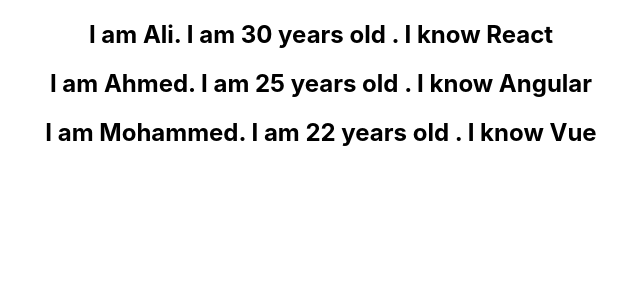
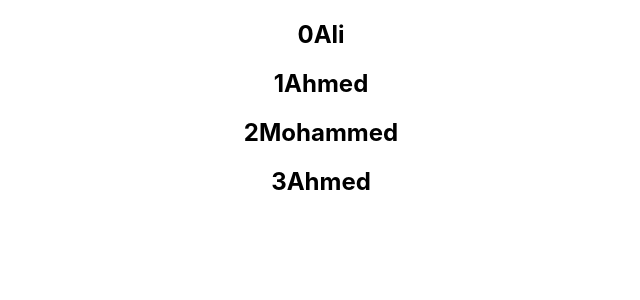
Before and after one commit to Asmaathabet/react-js-course, a React (Create React App) app: page / in a window 1280 px wide. Shown: the top 300 px of the page, without its empty margins (319-959 px from the left). Built offline with nearby package versions, Linux system fonts and the light colour scheme.

Commit message:
using index as akey if there is no unique id

```diff
--- a/src/components/NameList.js
+++ b/src/components/NameList.js
@@ -1,43 +1,42 @@
 import React from 'react'
-import Person from './Person'
+// import Person from './Person'
 
 function NameList() {
-    // const names = ['Ali', 'Ahmed' , 'Mohammed']
-    // const nameList = names.map(name => <h2>{name}</h2>)
-    const persons = [
-        {
-            id: 1,
-            name: 'Ali',
-            age: 30,
-            skill: 'React'
-        },
-        {
-            id: 2 ,
-            name: 'Ahmed',
-            age: 25,
-            skill:'Angular'
-        },
-        {
-            id: 3,
-            name: 'Mohammed',
-            age: 22 ,
-            skill: 'Vue'
-        },
-    ]
+    const names = ['Ali', 'Ahmed' , 'Mohammed', 'Ahmed']
+    const nameList = names.map((name, index) => <h2 key ={index}>{index}{name}</h2>)
+    // const persons = [
+    //     {
+    //         id: 1,
+    //         name: 'Ali',
+    //         age: 30,
+    //         skill: 'React'
+    //     },
+    //     {
+    //         id: 2 ,
+    //         name: 'Ahmed',
+    //         age: 25,
+    //         skill:'Angular'
+    //     },
+    //     {
+    //         id: 3,
+    //         name: 'Mohammed',
+    //         age: 22 ,
+    //         skill: 'Vue'
+    //     },
+    // ]
+
     // NameList is responsible to render List
-    const PersonList = persons.map(person =>
-     <Person key={person.id} person ={person}></Person>
-    )
+    // const PersonList = persons.map(person =>
+    //  <Person key={person.id} person ={person}></Person>
+    // )
     return (
         <div>
 
             {/* <h2>{names[0]}</h2>
             <h2>{names[1]}</h2>
             <h2>{names[2]}</h2> */}
-            {/* {
-              nameList
-            } */}
-            {PersonList}
+            { nameList }
+            {/* {PersonList} */}
         </div>
     )
 }
```
